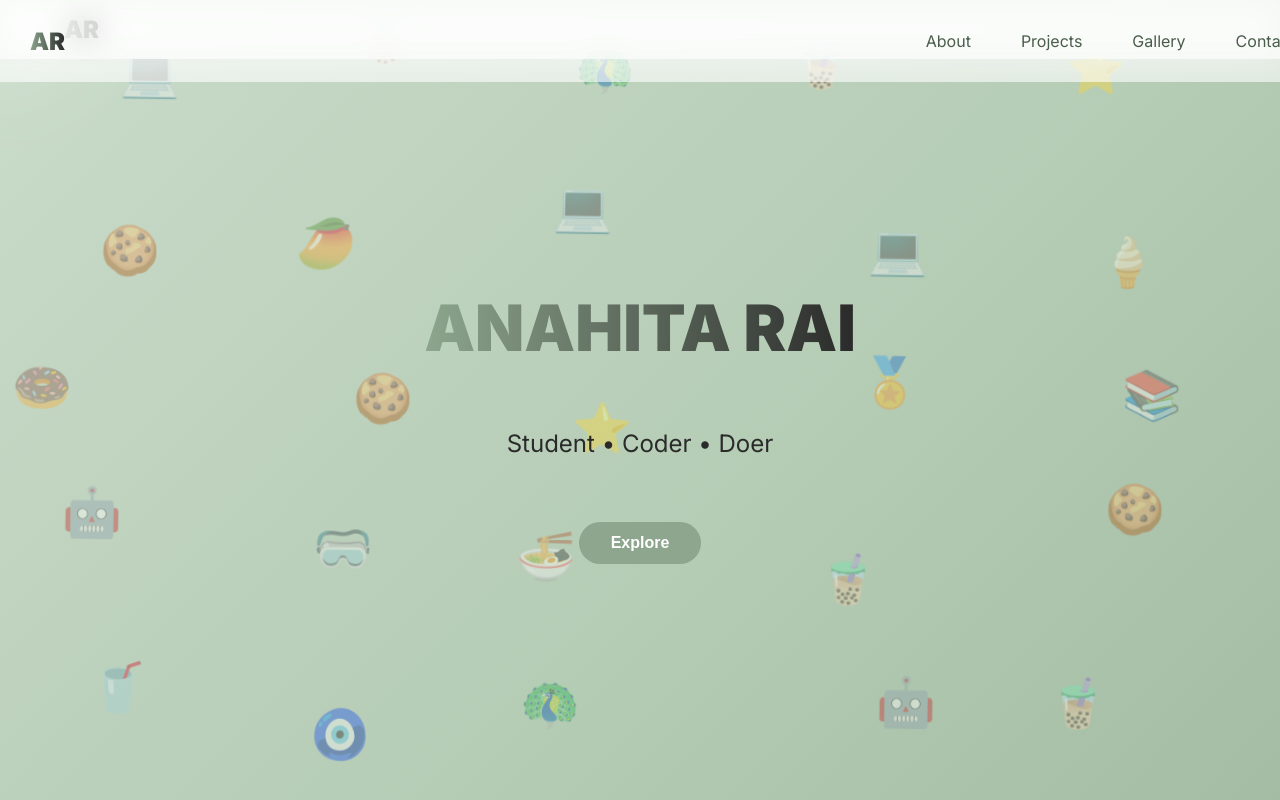
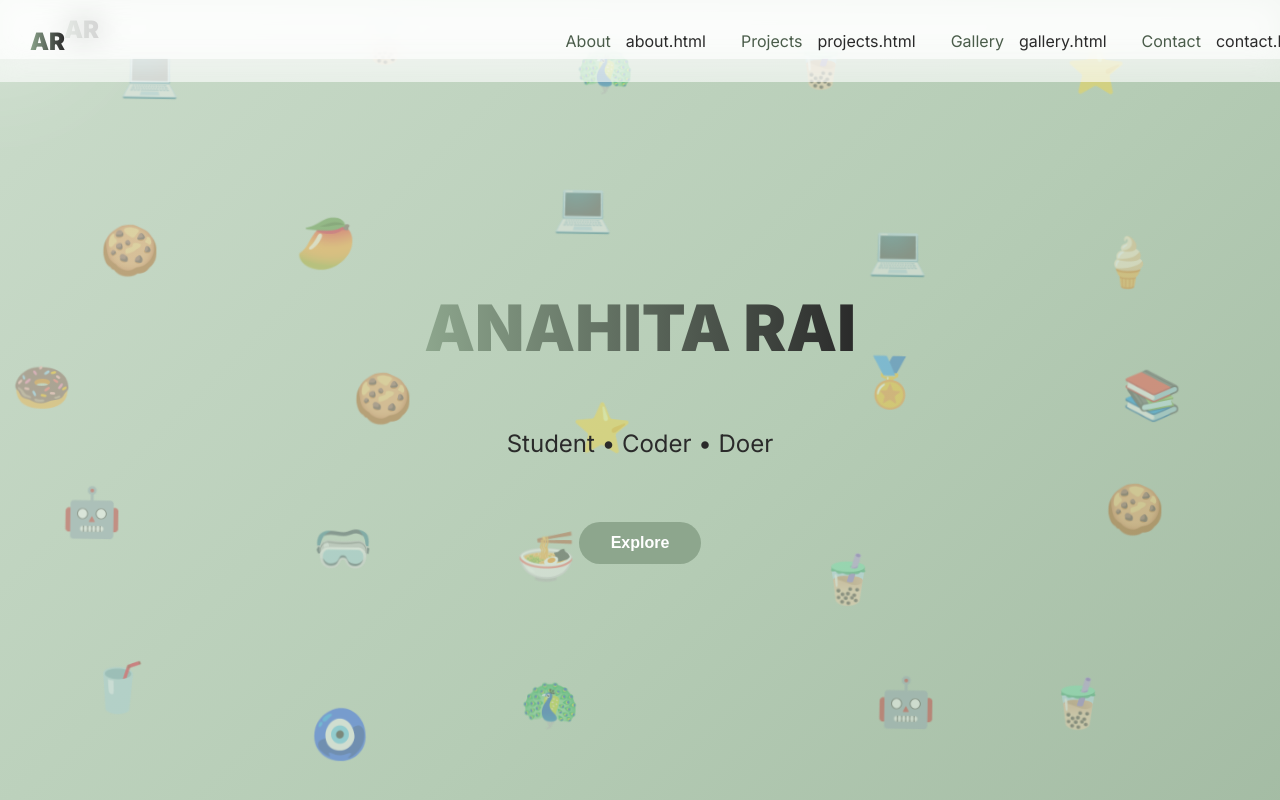
Before and after one commit to CodingBoss12/AnahitaRai, a plain HTML site: page index.html in a window 1280 px wide. Drawn offline with Linux system fonts and the light colour scheme.

Commit message:
your message

```diff
--- a/index.html
+++ b/index.html
@@ -390,10 +390,10 @@
         <div class="logo">AR</div>
         <div class="hamburger">☰</div>
         <ul class="nav-links">
-            <li><a href="#about">About</a></li>
-            <li><a href="#projects">Projects</a></li>
-            <li><a href="#gallery">Gallery</a></li>
-            <li><a href="#contact">Contact</a></li>
+            <li><a href="#about">About</a>about.html</li>
+            <li><a href="#projects">Projects</a>projects.html</li>
+            <li><a href="#gallery">Gallery</a>gallery.html</li>
+            <li><a href="#contact">Contact</a>contact.html</li>
         </ul>
       </nav>
 
```
